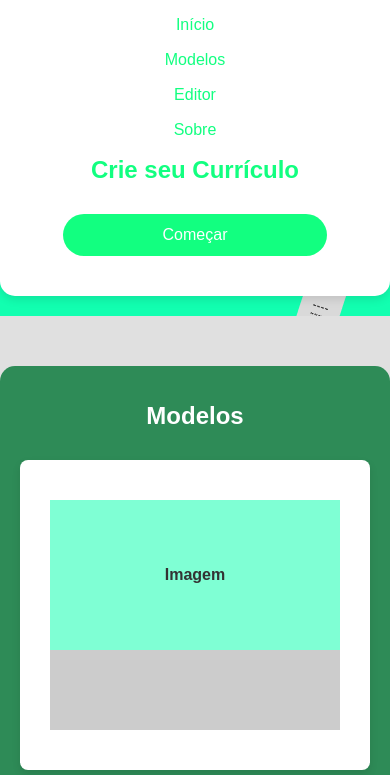
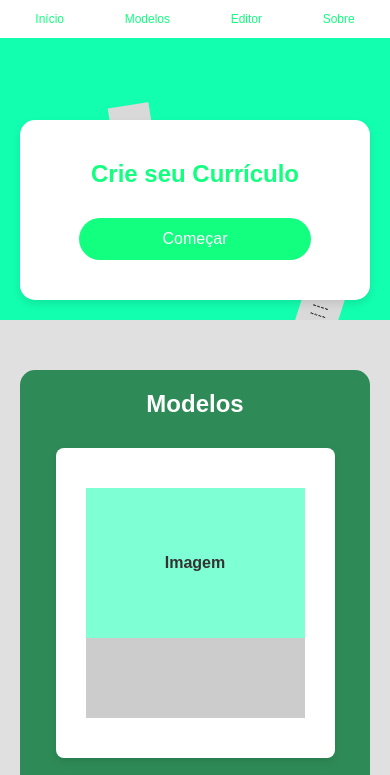
Before and after one commit to hiagosso/Bulding-Curriculo, a plain HTML site: page index.html in a window 390 px wide. Shown: the top 775 px of the page. Drawn offline with Linux system fonts and the light colour scheme.

Commit message:
Update style.css

```diff
--- a/style.css
+++ b/style.css
@@ -3,29 +3,35 @@
     --borda: 15px;
 }
 
+* {
+    box-sizing: border-box;
+    margin: 0;
+    padding: 0;
+}
+
 body {
+    font-family: Arial, sans-serif;
     background-image: url("./fundo.png");
-    margin: 0;
-    font-family: sans-serif;
-    min-height: 100vh;
     background-color: var(--corDestaque);
     display: flex;
     flex-direction: column;
     align-items: center;
+    min-height: 100vh;
 }
 
+/* HEADER */
 header#cabecalho {
     background-color: white;
-    padding: 1%;
+    padding: 10px 5%;
     display: flex;
-    justify-content: center;
+    justify-content: space-between;
     align-items: center;
     gap: 10px;
     position: fixed;
     top: 0;
     width: 100%;
     z-index: 100;
-    flex-wrap: wrap;
+    flex-wrap: nowrap; /* Mantém todos os itens em uma linha */
 }
 
 header#cabecalho button {
@@ -36,7 +42,8 @@ header#cabecalho button {
     padding: 8px 12px;
     cursor: pointer;
     border-radius: var(--borda);
-    transition: background-color 0.3s ease;
+    transition: all 0.3s ease;
+    white-space: nowrap; /* Impede quebra de texto */
 }
 
 header#cabecalho button:hover {
@@ -44,11 +51,11 @@ header#cabecalho button:hover {
     color: white;
 }
 
+/* CARD PRINCIPAL */
 .card-container {
-    padding: 100px 20px 20px; /* Top padding maior por conta do cabeçalho fixo */
+    padding: 120px 20px 20px; /* Espaço superior por conta do header fixo */
     display: flex;
     justify-content: center;
-    align-items: center;
     width: 100%;
 }
 
@@ -57,7 +64,7 @@ header#cabecalho button:hover {
     border-radius: 15px;
     padding: 40px 30px;
     text-align: center;
-    box-shadow: 0 4px 8px rgba(0, 0, 0, 0.1);
+    box-shadow: 0 4px 8px rgba(0,0,0,0.1);
     max-width: 500px;
     width: 100%;
 }
@@ -83,15 +90,14 @@ header#cabecalho button:hover {
     background-color: #1a8e3d;
 }
 
-/* Modelos Section */
+/* SEÇÃO MODELOS */
 #modelos {
-    font-family: Arial, sans-serif;
-    margin: 0;
-    padding: 50px 20px 20px;
     background-color: #e0e0e0;
+    padding: 50px 20px;
     display: flex;
     flex-direction: column;
     align-items: center;
+    width: 100%;
 }
 
 .main-container {
@@ -114,9 +120,9 @@ header#cabecalho button:hover {
 
 .cards-container {
     display: flex;
+    flex-wrap: wrap;
     justify-content: center;
     gap: 20px;
-    flex-wrap: wrap;
     width: 100%;
 }
 
@@ -124,7 +130,7 @@ header#cabecalho button:hover {
     background-color: white;
     border-radius: 8px;
     overflow: hidden;
-    box-shadow: 0 4px 8px rgba(0, 0, 0, 0.1);
+    box-shadow: 0 4px 8px rgba(0,0,0,0.1);
     flex: 1 1 280px; /* Flexível, mínimo 280px */
     max-width: 32%; /* Aproximadamente 3 cards por linha */
     display: flex;
@@ -150,7 +156,7 @@ header#cabecalho button:hover {
     color: #555;
 }
 
-/* Footer */
+/* FOOTER */
 .footer-nav {
     background-color: #2e8b57;
     padding: 15px;
@@ -158,8 +164,8 @@ header#cabecalho button:hover {
     display: flex;
     justify-content: center;
     gap: 40px;
+    flex-wrap: wrap;
     width: 100%;
-    flex-wrap: wrap;
     margin-top: 50px;
 }
 
@@ -170,18 +176,25 @@ header#cabecalho button:hover {
     font-weight: bold;
 }
 
-/* Responsividade */
+/* RESPONSIVIDADE */
+
+/* Tablets */
 @media (max-width: 1024px) {
     .cards-container .card {
         max-width: 45%;
     }
 }
 
+/* Celulares */
 @media (max-width: 768px) {
     header#cabecalho {
-        flex-direction: column;
-        gap: 5px;
-        padding: 10px 5px;
+        justify-content: space-around; /* distribui os botões uniformemente */
+        padding: 8px 10px;
+    }
+
+    header#cabecalho button {
+        font-size: 14px;
+        padding: 6px 8px;
     }
 
     .main-title {
@@ -199,6 +212,7 @@ header#cabecalho button:hover {
     }
 }
 
+/* Telas muito pequenas */
 @media (max-width: 480px) {
     #Titulo {
         font-size: 1.5em;
@@ -209,8 +223,8 @@ header#cabecalho button:hover {
     }
 
     header#cabecalho button {
-        font-size: 16px;
-        padding: 6px 10px;
+        font-size: 12px;
+        padding: 4px 6px;
     }
 
     .footer-nav {
```
